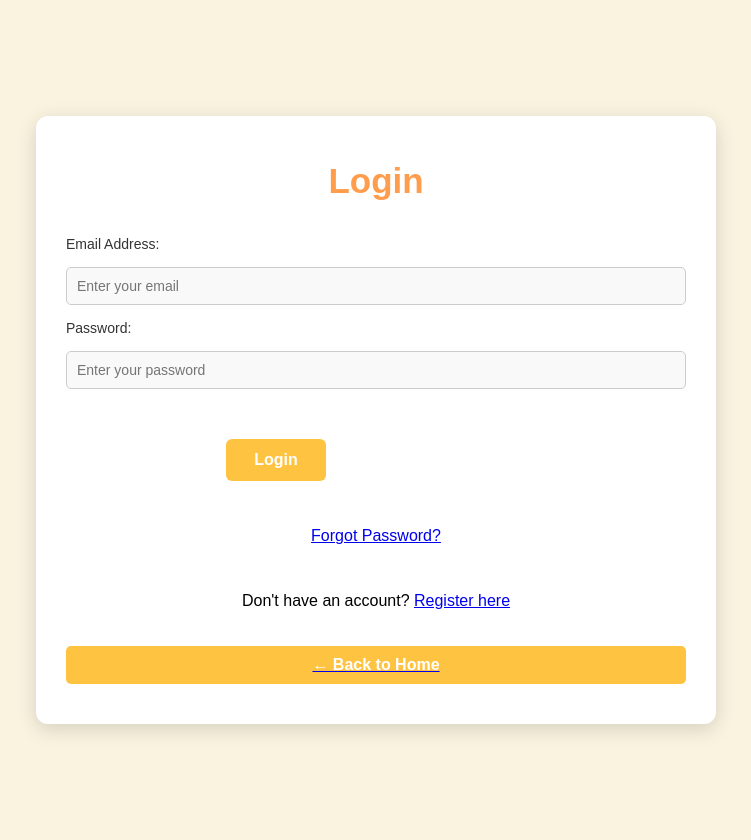
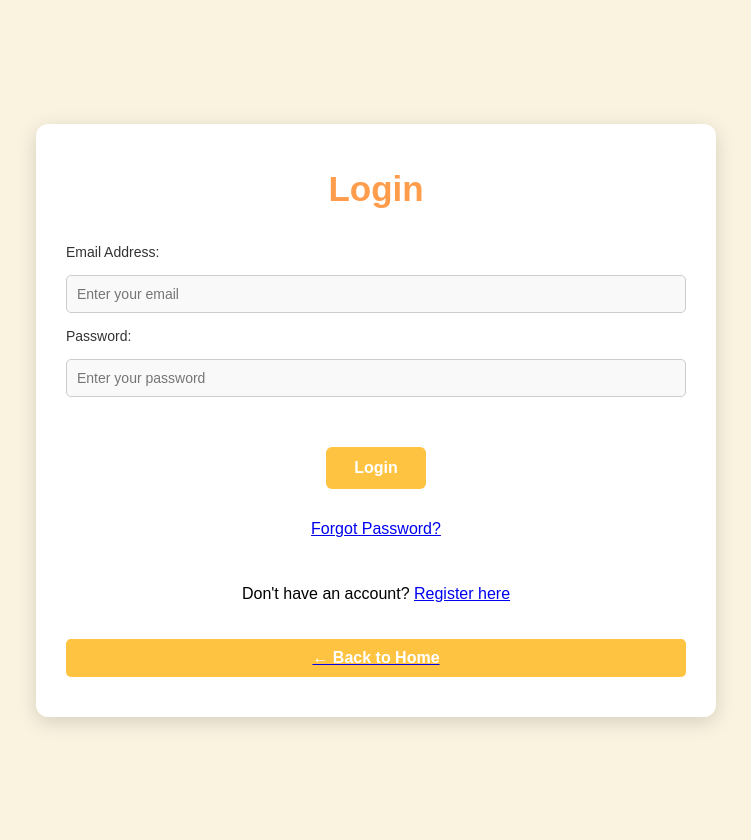
Before and after one commit to RakshithaBhakta063/KKA_WEBSITE, a Flask app: page /login in a window 1280 px wide. Shown: the whole page, without its empty margins (264-1015 px from the left). Run offline with Flask 3, Linux system fonts and the light colour scheme.

Commit message:
resolved login css and removed back button from the event registration

```diff
--- a/app.py
+++ b/app.py
@@ -313,6 +313,7 @@
     return render_template('admin-login.html')
 
 
+
 # Admin Panel Route
 @app.route('/admin')
 def admin_panel():
--- a/static/css/styles.css
+++ b/static/css/styles.css
@@ -401,8 +401,8 @@
     border-radius: 12px;
     box-shadow: 0 5px 20px rgba(0, 0, 0, 0.15);
     text-align: center;
+    justify-content: center;
 }
-
 
 form {
     display: flex;
@@ -412,8 +412,9 @@
 
 #loginSubmit{
     width:100px;
-    margin-left:160px;
     margin-top:35px;
+    margin: 35px auto 0 auto;
+    display: block;
 
 }
 
--- a/templates/EventReg.html
+++ b/templates/EventReg.html
@@ -10,7 +10,8 @@
 </head>
 <body>
 
-    <a href="../html/upevents.html" id="backButton">Back</a>
+
+
 
     <div class="container">
         <h2 id="eventName">Event Registration</h2>
@@ -53,7 +54,9 @@
 
             <button type="submit">Register</button>
         </form>
+
     </div>
+
 
     <div id="thankYouMessage" style="display:none; text-align: center;" data-home-url="{{ url_for('home') }}">
         <h2>Thank you for registering!</h2>
--- a/templates/upevents.html
+++ b/templates/upevents.html
@@ -44,6 +44,12 @@
         <img class="modal-content" id="modalImg">
     </div>
 
+
+
+
     <script src="../scripts/upevents.js"></script>
+
+
+
 </body>
 </html>
```
